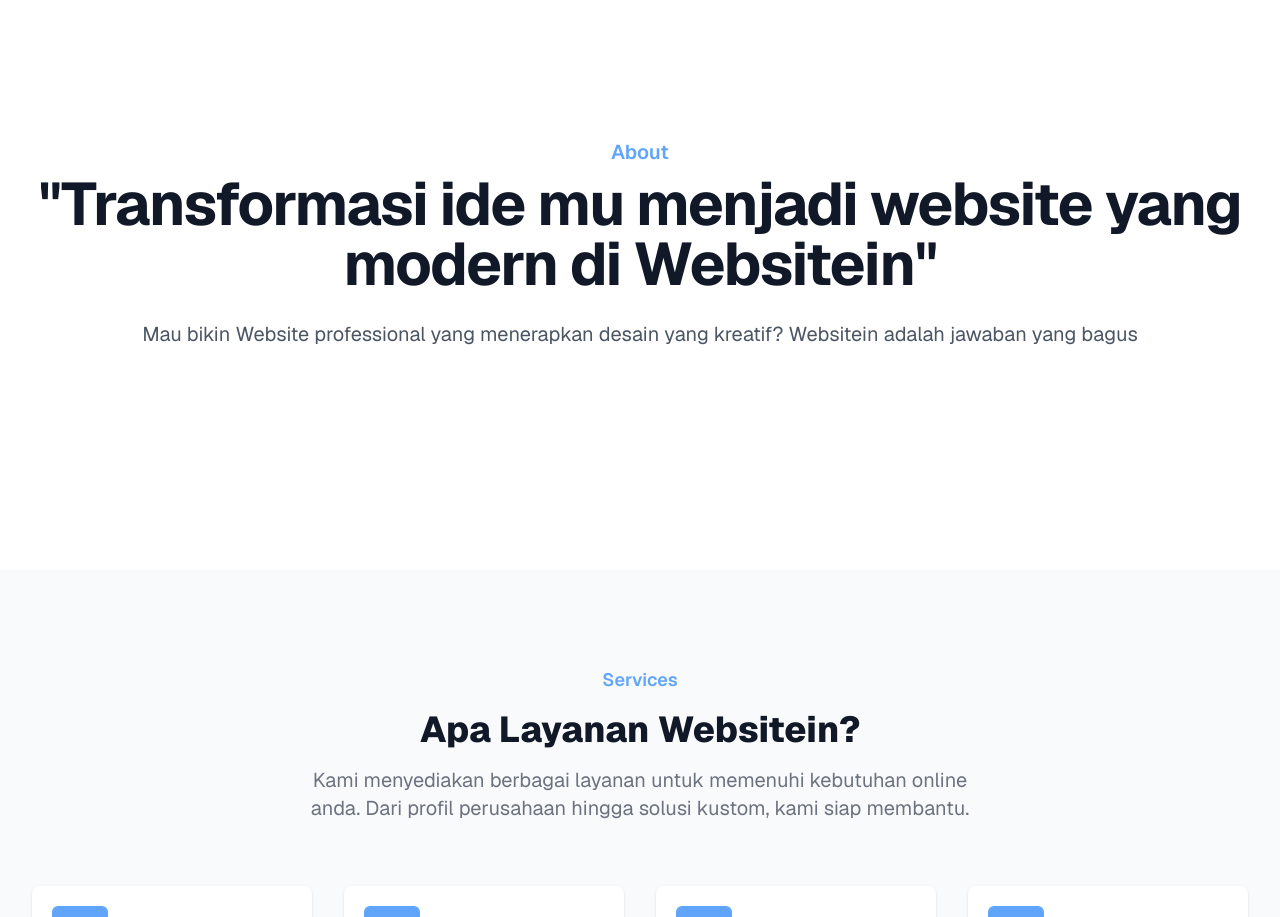
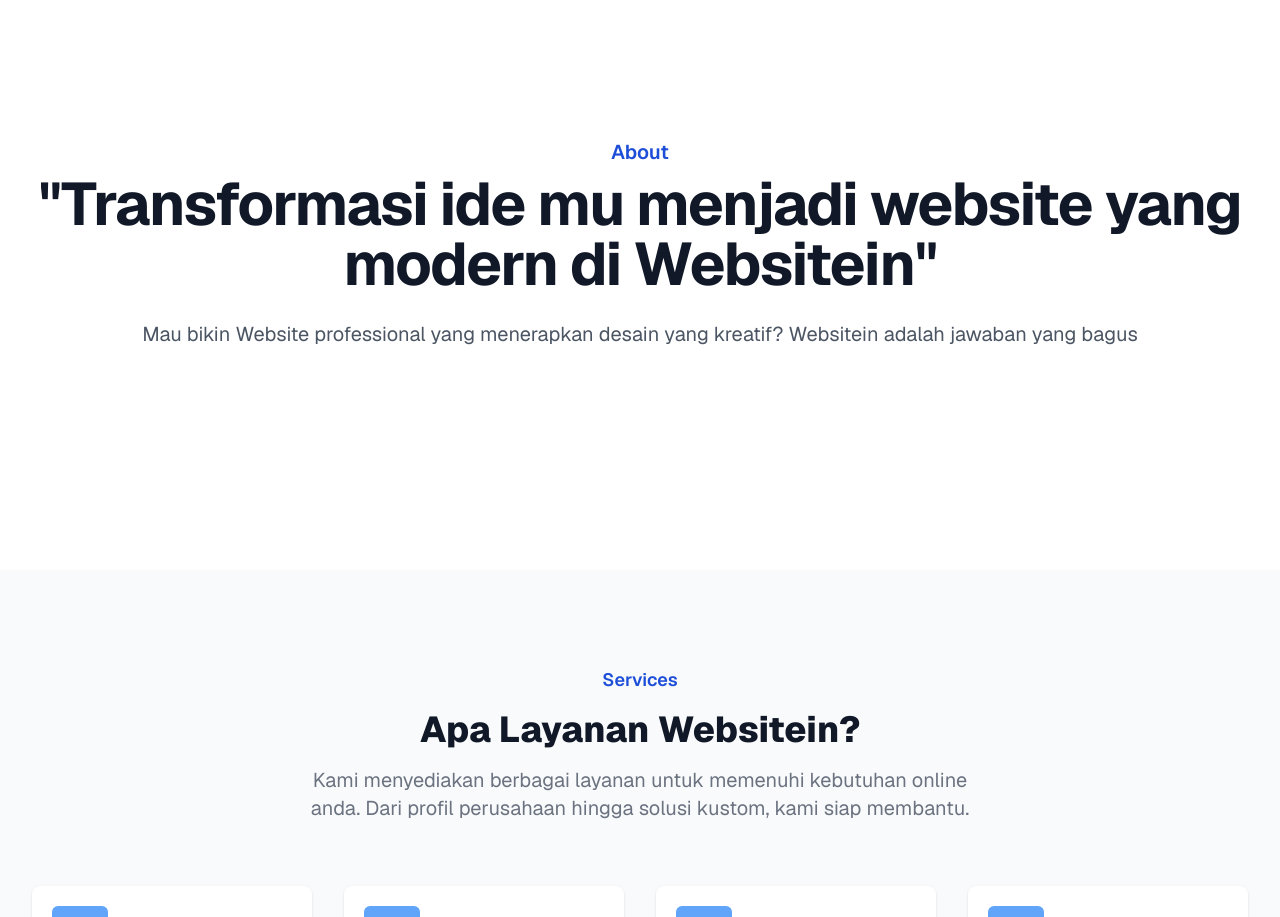
Before and after one commit to arkhanardana/websitein, a Next.js app: page / in a window 1280 px wide. Shown: the part 880-1797 px from the top of the page. Built offline with nearby package versions, Linux system fonts and the light colour scheme.

Commit message:
increase accessibility

```diff
--- a/src/components/About.tsx
+++ b/src/components/About.tsx
@@ -3,7 +3,7 @@
 		<div className="h-12 mb-72 sm:mb-96 scroll-mt-32" id="about">
 			<div className="container mx-auto max-w-7xl px-9 lg:px-8">
 				<div className="container mx-auto max-w-6xlxl lg:text-center">
-					<h2 className="text-xl font-semibold leading-7 text-blue-400">About</h2>
+					<h2 className="text-xl font-semibold leading-7 text-blue-700">About</h2>
 					<p className="mt-2 text-3xl font-bold tracking-tight text-gray-900 md:text-4xl lg:text-6xl">
 						&quot;Transformasi ide mu menjadi website yang modern di Websitein&quot;
 					</p>
--- a/src/components/Services.tsx
+++ b/src/components/Services.tsx
@@ -21,11 +21,11 @@
    );
 };
 
-const ServicesSection: React.FC = () => {
+const ServicesSection = () => {
    return (
       <div className="bg-gray-50 px-4 py-20 sm:px-6 lg:px-8 scroll-mt-0" id="services">
          <div className="max-w-7xl mx-auto">
-				<p className="my-4 max-w-2xl text-lg font-semibold text-blue-400 sm:mx-auto text-center">Services</p>
+            <p className="my-4 max-w-2xl text-lg font-semibold text-blue-700 sm:mx-auto text-center">Services</p>
             <h2 className="text-3xl font-extrabold text-gray-900 sm:text-4xl text-center">Apa Layanan Websitein?</h2>
             <p className="mt-4 max-w-2xl text-xl text-gray-500 sm:mx-auto text-center">
                Kami menyediakan berbagai layanan untuk memenuhi kebutuhan online anda. Dari profil perusahaan hingga
```
Lines whose indentation alone changed are shown as unchanged.
